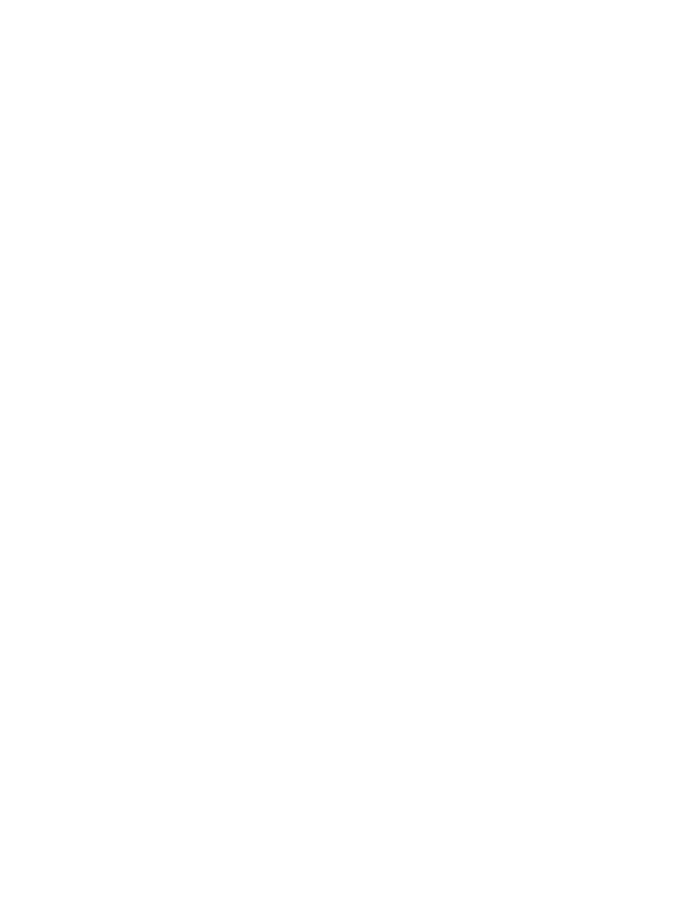
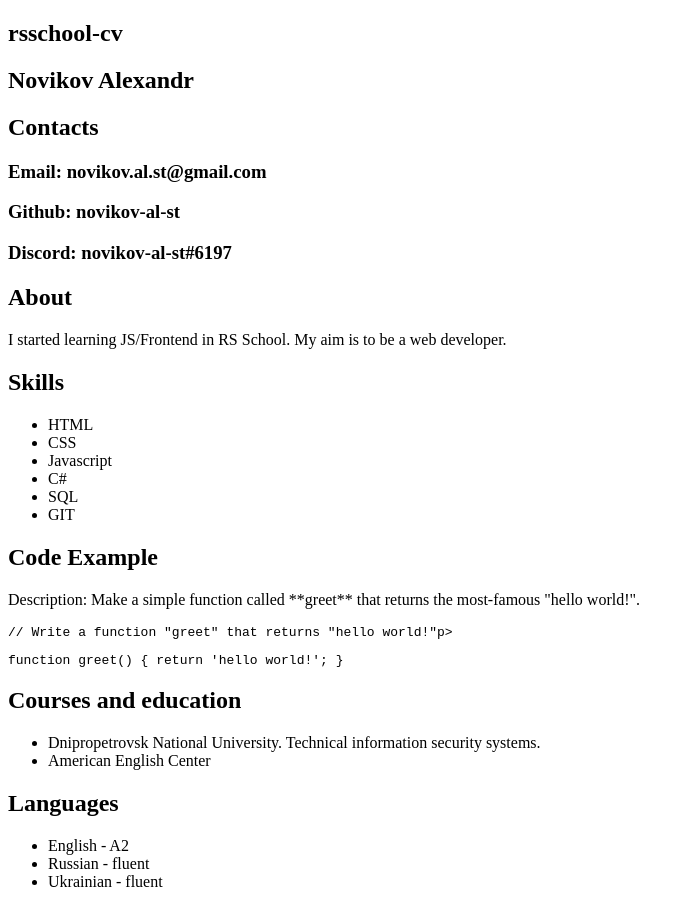
Before and after one commit to novikov-al-st/rsschool-cv-old, a plain HTML site: page index.html in a window 1280 px wide. Shown: the whole page, without its empty margins (0-694 px from the left). Before the commit the page ends 800 px from the top, so only its background shows below. Drawn offline with Linux system fonts and the light colour scheme.

Commit message:
feat: add information tp index.html from cv.md

```diff
--- a/index.html
+++ b/index.html
@@ -10,6 +10,65 @@
 </head>
 
 <body>
+    <section class="rsschool-section">
+        <h1>rsschool-cv</h1>
+    </section>
+
+    <section class="name-section">
+        <h1>Novikov Alexandr</h1>
+    </section>
+
+    <section class="contacts-section">
+        <h2>Contacts</h2>
+        <h3>Email: novikov.al.st@gmail.com</h3>
+        <h3>Github: novikov-al-st</h3>
+        <h3>Discord: novikov-al-st#6197</h3>
+    </section>
+
+    <section class="about-section">
+        <h2>About</h2>
+        <p>I started learning JS/Frontend in RS School. My aim is to be a web developer.</p>
+    </section>
+
+    <section class="skills-section">
+        <h2>Skills</h2>
+        <ul>
+            <li>HTML</li>
+            <li>CSS</li>
+            <li>Javascript</li>
+            <li>C#</li>
+            <li>SQL</li>
+            <li>GIT</li>
+        </ul>
+    </section>
+
+    <section class="code-examples">
+        <h2>Code Example</h2>
+        <p>Description: Make a simple function called **greet** that returns the most-famous "hello world!".</p>
+        <section class="code-section">
+            <code>
+                <p>// Write a function "greet" that returns "hello world!"p>
+                <p>function greet() { return 'hello world!'; }</p>
+            </code>
+        </section>
+    </section>
+
+    <section class="education-section">
+        <h2>Courses and education</h2>
+        <ul>
+            <li>Dnipropetrovsk National University. Technical information security systems.</li>
+            <li>American English Center</li>
+        </ul>
+    </section>
+
+    <section class="languages-section">
+        <h2>Languages</h2>
+        <ul>
+            <li>English - A2</li>
+            <li>Russian - fluent</li>
+            <li>Ukrainian - fluent</li>
+        </ul>
+    </section>
 
 </body>
 
```
